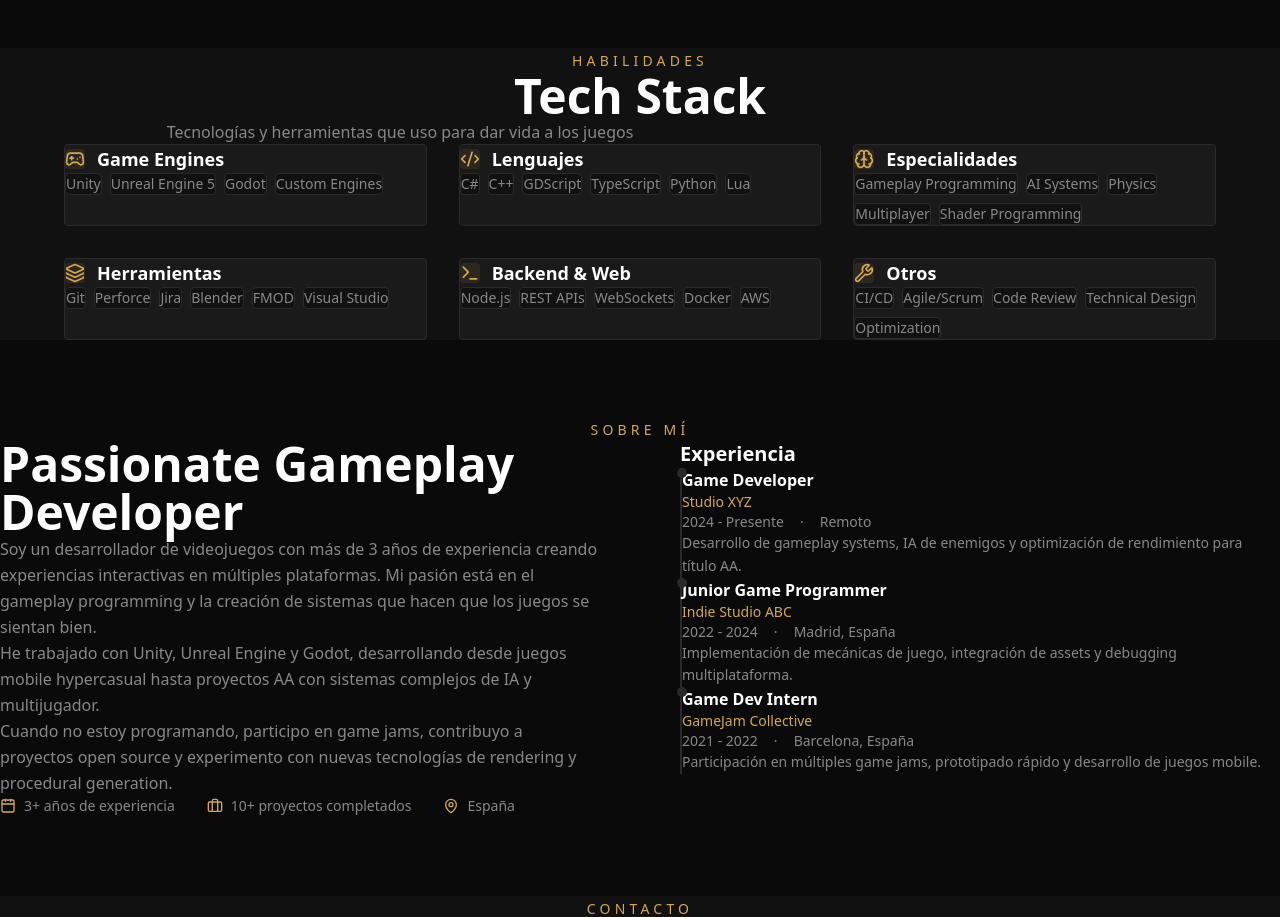
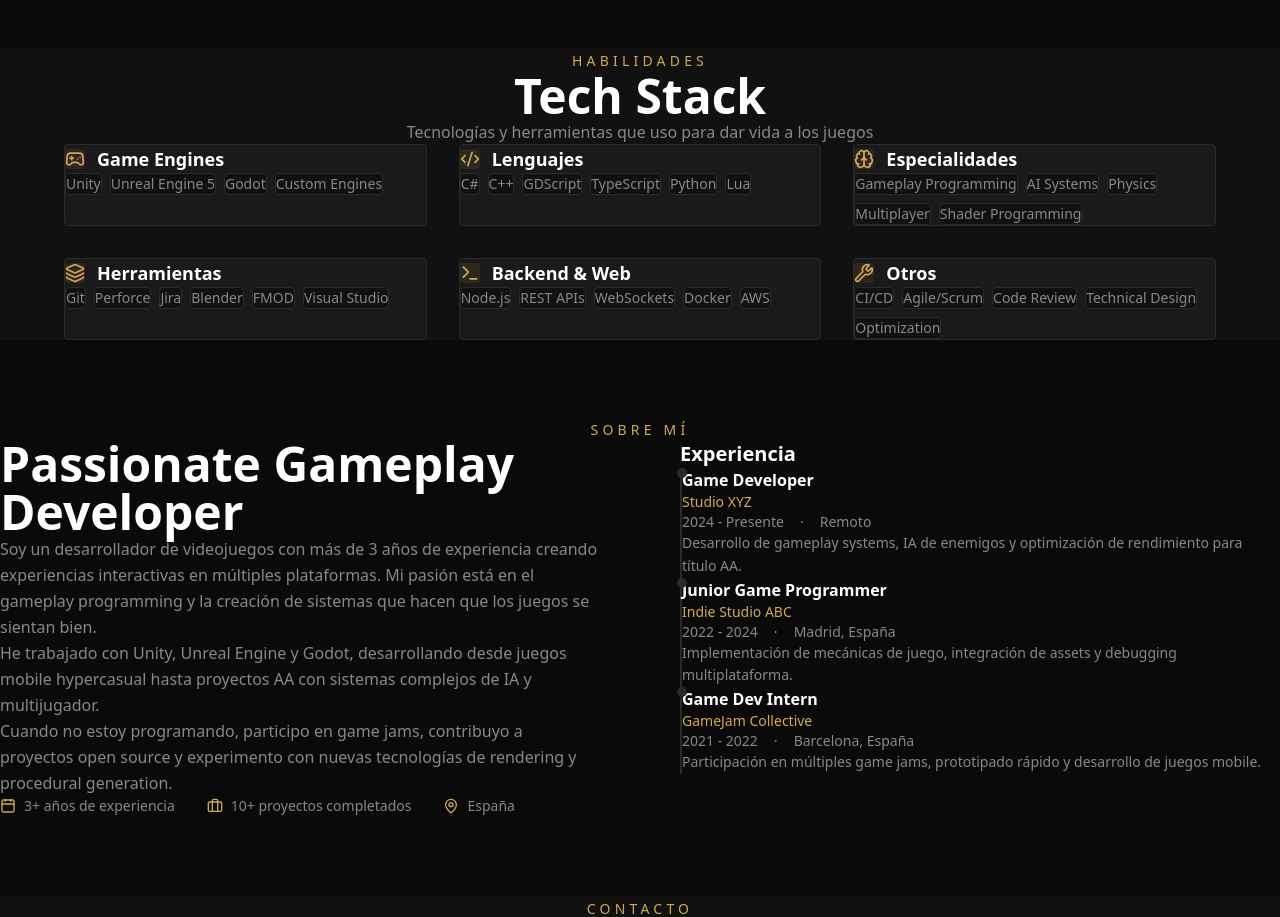
Before and after one commit to danosukoy/PaginaPorfolio, a React (Vite) app: page / in a window 1280 px wide. Shown: the part 1680-2597 px from the top of the page. Built offline with nearby package versions, Linux system fonts and the light colour scheme.

Commit message:
Update Skills.tsx

```diff
--- a/src/components/Skills.tsx
+++ b/src/components/Skills.tsx
@@ -70,7 +70,7 @@ export default function Skills() {
           <h2 className="text-4xl md:text-5xl font-bold text-white mt-4 mb-6">
             Tech Stack
           </h2>
-          <p className="text-text-muted max-w-2xl mx-auto text-center">
+          <p className="text-text-muted text-center">
             Tecnologías y herramientas que uso para dar vida a los juegos
           </p>
         </div>
```
